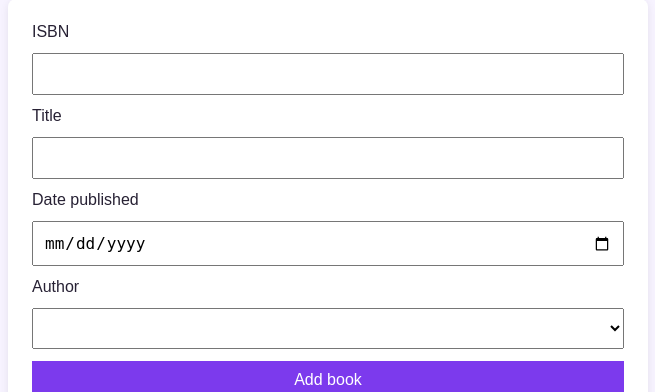
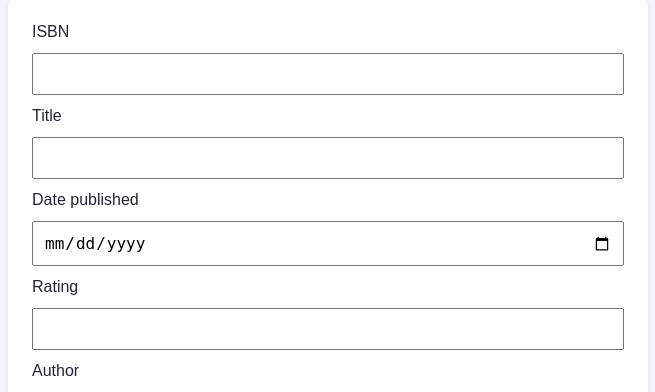
Before and after one commit to Harangason/book-alchemy, a Flask app: page /add_book in a window 1280 px wide. Shown: the part 115-507 px from the top of the page, without its empty margins (312-967 px from the left). Run offline with Flask 3, Linux system fonts and the light colour scheme; data that the repository does not hold is empty.

Commit message:
FIRST COMMIT: Bonus Step 1 to 5: Implement book

```diff
--- a/app.py
+++ b/app.py
@@ -3,6 +3,7 @@ from datetime import date
 from flask import Flask, flash, redirect, render_template, request, url_for
 import os
 from sqlalchemy import inspect
+from sqlalchemy.sql import text
 
 from data.data_models import Author, Book, db
 
@@ -32,6 +33,11 @@ def check_tables():
             db.create_all()
             return True
 
+        book_columns = [column['name'] for column in inspector.get_columns('book')]
+        if 'rating' not in book_columns:
+            db.session.execute(text('ALTER TABLE book ADD COLUMN rating INTEGER'))
+            db.session.commit()
+
         return False
 
 
@@ -46,6 +52,16 @@ def parse_optional_date(value):
 
 def get_cover_url(isbn):
     return f"https://covers.openlibrary.org/b/isbn/{isbn}-M.jpg"
+
+
+def parse_optional_rating(value):
+    if not value:
+        return None
+
+    rating = int(value)
+    if rating < 1 or rating > 10:
+        raise ValueError("Rating must be between 1 and 10.")
+    return rating
 
 
 @app.route('/')
@@ -67,8 +83,10 @@ def home():
         {
             'id': book.id,
             'title': book.title,
+            'author_id': book.author.id if book.author else None,
             'author_name': book.author.name if book.author else 'Unknown author',
             'cover_url': get_cover_url(book.isbn),
+            'rating': book.rating,
         }
         for book in books
     ]
@@ -78,6 +96,34 @@ def home():
         sort_by=sort_by,
         search_query=search_query,
     )
+
+
+@app.route('/book/<int:book_id>')
+def book_detail(book_id):
+    book = Book.query.get_or_404(book_id)
+    return render_template(
+        'book_detail.html',
+        book=book,
+        cover_url=get_cover_url(book.isbn),
+    )
+
+
+@app.route('/author/<int:author_id>')
+def author_detail(author_id):
+    author = Author.query.get_or_404(author_id)
+    books = Book.query.filter_by(author_id=author.id).order_by(Book.title).all()
+    return render_template('author_detail.html', author=author, books=books)
+
+
+@app.route('/author/<int:author_id>/delete', methods=['POST'])
+def delete_author(author_id):
+    author = Author.query.get_or_404(author_id)
+    author_name = author.name
+
+    db.session.delete(author)
+    db.session.commit()
+    flash(f"Author '{author_name}' and their books were deleted successfully.")
+    return redirect(url_for('home'))
 
 
 @app.route('/book/<int:book_id>/delete', methods=['POST'])
@@ -112,6 +158,7 @@ def edit_book(book_id):
         book.isbn = request.form['isbn']
         book.title = request.form['title']
         book.date_published = parse_optional_date(request.form.get('date_published'))
+        book.rating = parse_optional_rating(request.form.get('rating'))
         book.author_id = int(request.form['author_id'])
 
         if old_author and old_author_id != book.author_id:
@@ -155,6 +202,7 @@ def add_book():
             isbn=request.form['isbn'],
             title=request.form['title'],
             date_published=parse_optional_date(request.form.get('date_published')),
+            rating=parse_optional_rating(request.form.get('rating')),
             author_id=int(request.form['author_id']),
         )
         db.session.add(book)
--- a/data/data_models.py
+++ b/data/data_models.py
@@ -8,7 +8,7 @@ class Author(db.Model):
     name = db.Column(db.String(100), nullable=False)
     birth_date = db.Column(db.Date)
     date_of_death = db.Column(db.Date)
-    books = db.relationship("Book", back_populates="author")
+    books = db.relationship("Book", back_populates="author", cascade="all, delete-orphan")
 
     def __repr__(self):
         return f"<Author {self.name}>"
@@ -25,6 +25,7 @@ class Book(db.Model):
     isbn = db.Column(db.String(13), nullable=False)
     title = db.Column(db.String(100), nullable=False)
     date_published = db.Column(db.Date)
+    rating = db.Column(db.Integer)
     author_id = db.Column(db.Integer, db.ForeignKey('author.id'))
     author = db.relationship("Author", back_populates="books")
 
--- a/templates/add_book.html
+++ b/templates/add_book.html
@@ -22,6 +22,9 @@
         <label for="date_published">Date published</label>
         <input type="date" id="date_published" name="date_published">
 
+        <label for="rating">Rating</label>
+        <input type="number" id="rating" name="rating" min="1" max="10">
+
         <label for="author_id">Author</label>
         <select id="author_id" name="author_id" required>
             {% for author in authors %}
```
Also changed, not shown: templates/home.html (+15 -2 lines).
